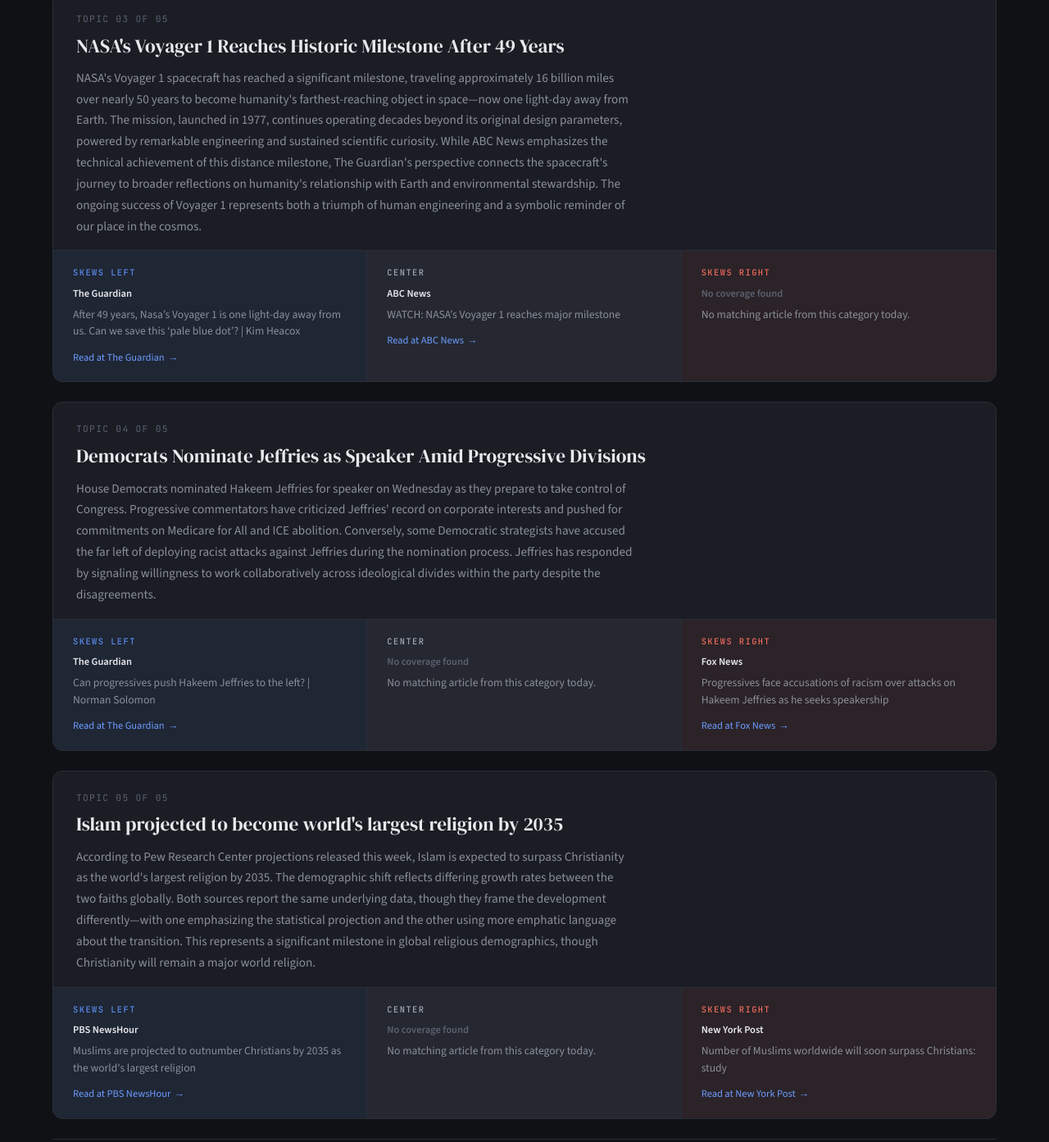
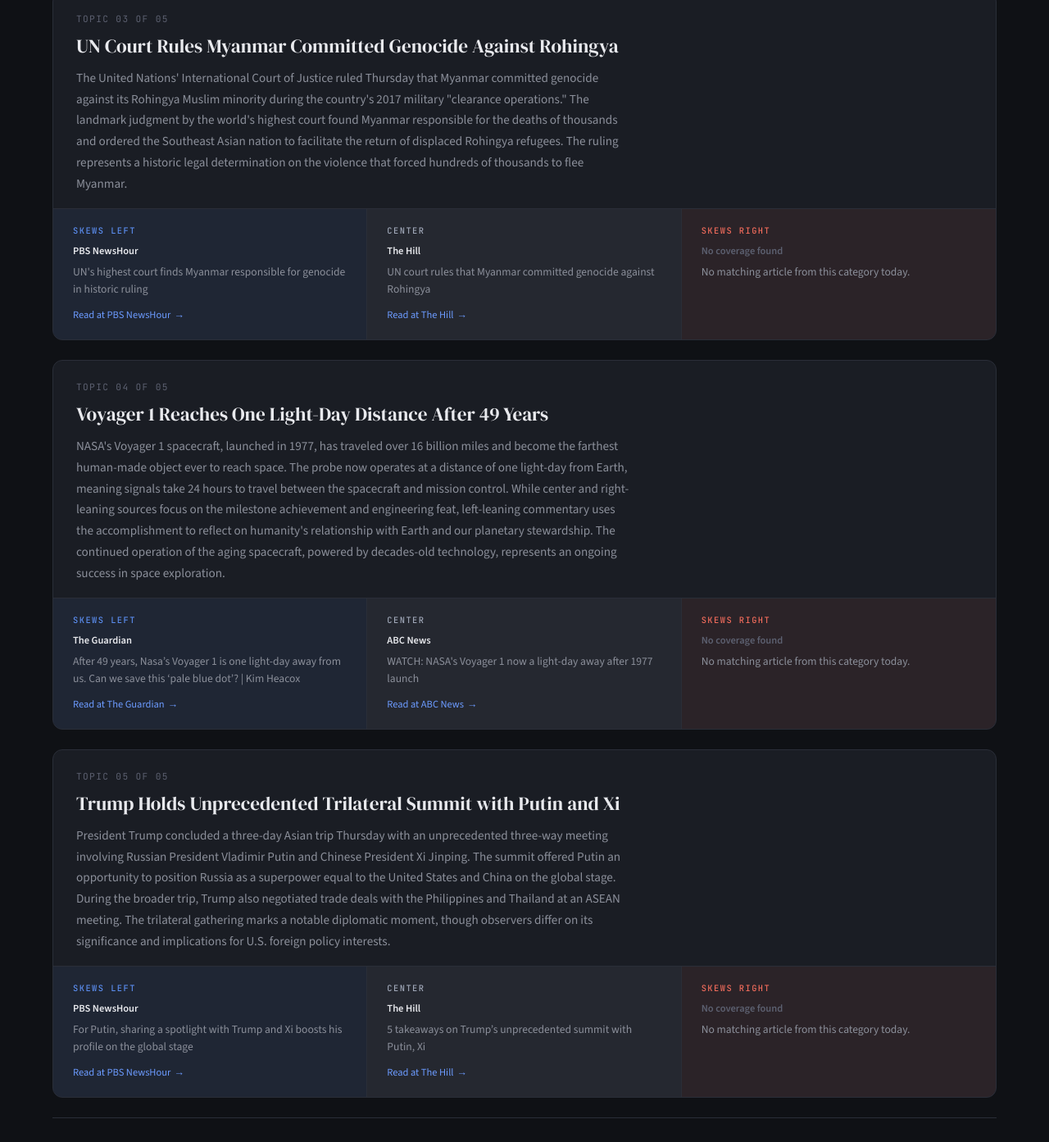
Before and after one commit to chemnteach/Daily-Lens, a plain HTML site: page docs/index.html in a window 1280 px wide. Shown: the part 1308-2701 px from the top of the page at 82% size. Drawn offline with nearby package versions, Linux system fonts and the light colour scheme.

Commit message:
📰 Daily digest for 2026-11-19

```diff
--- a/docs/index.html
+++ b/docs/index.html
@@ -120,7 +120,7 @@
   <header>
     <div class="header-top">
       <div class="masthead">The Daily <span>Lens</span></div>
-      <div class="date-badge">Wednesday, November 18, 2026</div>
+      <div class="date-badge">Thursday, November 19, 2026</div>
     </div>
   </header>
 
@@ -149,32 +149,30 @@
   <div class="topic-card">
     <div class="topic-header">
       <div class="topic-number">Topic 01 of 05</div>
-      <div class="topic-title">Grand Theft Auto VI Launches to Critical Acclaim Amid Cultural Impact</div>
-      <div class="topic-narrative">Grand Theft Auto VI has arrived after a 13-year wait, earning widespread critical praise for its mature storytelling, satirical violence, and ambitious narrative scope. The game represents a creative milestone for the record-breaking franchise, blending contemplative storytelling with its signature gonzo crime thriller elements. While entertainment outlets celebrate the title as a masterpiece, some sports commentators have noted curious correlations between major game releases and performance issues for teams like San Diego State University, which faces its own challenges during the release period.</div>
+      <div class="topic-title">Senate blocks Democratic push to halt Iran war</div>
+      <div class="topic-narrative">The Senate rejected a Democratic-backed war powers resolution Thursday that would have required President Trump to end military operations in Iran, failing 48-51 with Republican opposition. Three Republican senators voted with Democrats, but fell short of the 51 votes needed to pass. Left-leaning outlets emphasize the conflict&#x27;s role in Republican midterm losses, while conservative sources note the bipartisan opposition failed and suggest further legislative battles may occur. The vote reflects ongoing partisan disagreement over executive war powers and U.S. military engagement in Iran.</div>
     </div>
     <div class="perspectives">
 
       <div class="perspective left">
         <div class="perspective-label">Skews Left</div>
-        <div class="perspective-source">NPR</div>
-        <div class="perspective-headline">Grand Theft Auto VI is a grounded love story, a gonzo crime thriller and a gaming triumph</div>
-        <a class="perspective-link" href="https://www.npr.org/2026/11/18/nx-s1-6040326/grand-theft-auto-6-review-vice-city-masterpiece"
-           target="_blank" rel="noopener">Read at NPR</a>
+        <div class="perspective-source">The Guardian</div>
+        <div class="perspective-headline">Senate Republicans rejects war powers bill to halt fighting in Iran</div>
+        <a class="perspective-link" href="https://www.theguardian.com/us-news/2026/nov/19/senate-iran-war-powers-resolution-rejected"
+           target="_blank" rel="noopener">Read at The Guardian</a>
       </div>
       <div class="perspective center">
         <div class="perspective-label">Center</div>
-        <div class="perspective-source" style="color:var(--text-dim)">
-          No coverage found
-        </div>
-        <div class="perspective-headline">
-          No matching article from this category today.
-        </div>
+        <div class="perspective-source">The Hill</div>
+        <div class="perspective-headline">Live updates: Trump, Xi, Putin issue peace declaration; Democrats’ Iran war powers resolution fails again</div>
+        <a class="perspective-link" href="https://thehill.com/homenews/administration/6229360-live-updates-trump-xi-putin-china-summit-crypto-alaska-tech-outages/"
+           target="_blank" rel="noopener">Read at The Hill</a>
       </div>
       <div class="perspective right">
         <div class="perspective-label">Skews Right</div>
         <div class="perspective-source">Fox News</div>
-        <div class="perspective-headline">SDSU appears to have some serious problems any time a &#x27;Grand Theft Auto&#x27; game rolls out</div>
-        <a class="perspective-link" href="https://www.foxnews.com/outkick-sports/sdsu-appears-serious-problems-grand-theft-auto-game-rolls-out"
+        <div class="perspective-headline">Dems, GOP rebels fail to rein in Trump&#x27;s Iran war in Senate, but bigger battle looms</div>
+        <a class="perspective-link" href="https://www.foxnews.com/politics/dems-gop-rebels-fail-rein-trumps-iran-war-senate-bigger-battle-looms"
            target="_blank" rel="noopener">Read at Fox News</a>
       </div>
     </div>
@@ -182,16 +180,16 @@
   <div class="topic-card">
     <div class="topic-header">
       <div class="topic-number">Topic 02 of 05</div>
-      <div class="topic-title">Democrats Nominate Hakeem Jeffries as First Black House Speaker</div>
-      <div class="topic-narrative">House Democrats have nominated Hakeem Jeffries to serve as speaker of the House when the new Congress convenes, making him the first Black speaker in U.S. history. The nomination represents a significant milestone for Democratic leadership and positions Jeffries as a prominent opposition figure during the final two years of the presidential term. While the nomination received strong support from the Democratic caucus, some progressive members have raised concerns about his leadership direction. The historic nature of Jeffries&#x27; nomination is emphasized across coverage, though sources note varying perspectives on his policy positions and priorities for the party.</div>
+      <div class="topic-title">Democrats Nominate Hakeem Jeffries as Next House Speaker</div>
+      <div class="topic-narrative">House Democrats have nominated Hakeem Jeffries to serve as the next Speaker of the House, positioning him to become the first Black lawmaker to hold the position. The nomination marks a historic moment for the chamber as Democrats prepare to assume control. While centrist outlets emphasize the historic nature of the selection, progressive commentators highlight concerns about Jeffries&#x27; past positions on corporate interests and advocate for pushing him leftward on issues like Medicare for All and immigration enforcement policies. The nomination reflects broader dynamics within the Democratic caucus regarding leadership direction.</div>
     </div>
     <div class="perspectives">
 
       <div class="perspective left">
         <div class="perspective-label">Skews Left</div>
         <div class="perspective-source">The Guardian</div>
-        <div class="perspective-headline">Democrats nominate Hakeem Jeffries as first Black House speaker despite progressives’ concerns</div>
-        <a class="perspective-link" href="https://www.theguardian.com/us-news/2026/nov/18/hakeem-jeffries-house-speaker-nomination"
+        <div class="perspective-headline">Can progressives push Hakeem Jeffries to the left? | Norman Solomon</div>
+        <a class="perspective-link" href="https://www.theguardian.com/commentisfree/2026/nov/18/hakeem-jeffries-house-speaker-progressives"
            target="_blank" rel="noopener">Read at The Guardian</a>
       </div>
       <div class="perspective center">
@@ -215,8 +213,41 @@
   <div class="topic-card">
     <div class="topic-header">
       <div class="topic-number">Topic 03 of 05</div>
-      <div class="topic-title">NASA&#x27;s Voyager 1 Reaches Historic Milestone After 49 Years</div>
-      <div class="topic-narrative">NASA&#x27;s Voyager 1 spacecraft has reached a significant milestone, traveling approximately 16 billion miles over nearly 50 years to become humanity&#x27;s farthest-reaching object in space—now one light-day away from Earth. The mission, launched in 1977, continues operating decades beyond its original design parameters, powered by remarkable engineering and sustained scientific curiosity. While ABC News emphasizes the technical achievement of this distance milestone, The Guardian&#x27;s perspective connects the spacecraft&#x27;s journey to broader reflections on humanity&#x27;s relationship with Earth and environmental stewardship. The ongoing success of Voyager 1 represents both a triumph of human engineering and a symbolic reminder of our place in the cosmos.</div>
+      <div class="topic-title">UN Court Rules Myanmar Committed Genocide Against Rohingya</div>
+      <div class="topic-narrative">The United Nations&#x27; International Court of Justice ruled Thursday that Myanmar committed genocide against its Rohingya Muslim minority during the country&#x27;s 2017 military &quot;clearance operations.&quot; The landmark judgment by the world&#x27;s highest court found Myanmar responsible for the deaths of thousands and ordered the Southeast Asian nation to facilitate the return of displaced Rohingya refugees. The ruling represents a historic legal determination on the violence that forced hundreds of thousands to flee Myanmar.</div>
+    </div>
+    <div class="perspectives">
+
+      <div class="perspective left">
+        <div class="perspective-label">Skews Left</div>
+        <div class="perspective-source">PBS NewsHour</div>
+        <div class="perspective-headline">UN&#x27;s highest court finds Myanmar responsible for genocide in historic ruling</div>
+        <a class="perspective-link" href="https://www.pbs.org/newshour/world/uns-highest-court-finds-myanmar-responsible-for-genocide-in-historic-ruling"
+           target="_blank" rel="noopener">Read at PBS NewsHour</a>
+      </div>
+      <div class="perspective center">
+        <div class="perspective-label">Center</div>
+        <div class="perspective-source">The Hill</div>
+        <div class="perspective-headline">UN court rules that Myanmar committed genocide against Rohingya</div>
+        <a class="perspective-link" href="https://thehill.com/policy/international/6230965-un-international-court-of-justice-myanmar-genocide-ruling-rohingya-muslims/"
+           target="_blank" rel="noopener">Read at The Hill</a>
+      </div>
+      <div class="perspective right">
+        <div class="perspective-label">Skews Right</div>
+        <div class="perspective-source" style="color:var(--text-dim)">
+          No coverage found
+        </div>
+        <div class="perspective-headline">
+          No matching article from this category today.
+        </div>
+      </div>
+    </div>
+  </div>
+  <div class="topic-card">
+    <div class="topic-header">
+      <div class="topic-number">Topic 04 of 05</div>
+      <div class="topic-title">Voyager 1 Reaches One Light-Day Distance After 49 Years</div>
+      <div class="topic-narrative">NASA&#x27;s Voyager 1 spacecraft, launched in 1977, has traveled over 16 billion miles and become the farthest human-made object ever to reach space. The probe now operates at a distance of one light-day from Earth, meaning signals take 24 hours to travel between the spacecraft and mission control. While center and right-leaning sources focus on the milestone achievement and engineering feat, left-leaning commentary uses the accomplishment to reflect on humanity&#x27;s relationship with Earth and our planetary stewardship. The continued operation of the aging spacecraft, powered by decades-old technology, represents an ongoing success in space exploration.</div>
     </div>
     <div class="perspectives">
 
@@ -230,8 +261,8 @@
       <div class="perspective center">
         <div class="perspective-label">Center</div>
         <div class="perspective-source">ABC News</div>
-        <div class="perspective-headline">WATCH:  NASA’s Voyager 1 reaches major milestone</div>
-        <a class="perspective-link" href="https://abcnews.com/video/138243631/"
+        <div class="perspective-headline">WATCH:  NASA&#x27;s Voyager 1 now a light-day away after 1977 launch</div>
+        <a class="perspective-link" href="https://abcnews.com/video/138265738/"
            target="_blank" rel="noopener">Read at ABC News</a>
       </div>
       <div class="perspective right">
@@ -247,67 +278,34 @@
   </div>
   <div class="topic-card">
     <div class="topic-header">
-      <div class="topic-number">Topic 04 of 05</div>
-      <div class="topic-title">Democrats Nominate Jeffries as Speaker Amid Progressive Divisions</div>
-      <div class="topic-narrative">House Democrats nominated Hakeem Jeffries for speaker on Wednesday as they prepare to take control of Congress. Progressive commentators have criticized Jeffries&#x27; record on corporate interests and pushed for commitments on Medicare for All and ICE abolition. Conversely, some Democratic strategists have accused the far left of deploying racist attacks against Jeffries during the nomination process. Jeffries has responded by signaling willingness to work collaboratively across ideological divides within the party despite the disagreements.</div>
+      <div class="topic-number">Topic 05 of 05</div>
+      <div class="topic-title">Trump Holds Unprecedented Trilateral Summit with Putin and Xi</div>
+      <div class="topic-narrative">President Trump concluded a three-day Asian trip Thursday with an unprecedented three-way meeting involving Russian President Vladimir Putin and Chinese President Xi Jinping. The summit offered Putin an opportunity to position Russia as a superpower equal to the United States and China on the global stage. During the broader trip, Trump also negotiated trade deals with the Philippines and Thailand at an ASEAN meeting. The trilateral gathering marks a notable diplomatic moment, though observers differ on its significance and implications for U.S. foreign policy interests.</div>
     </div>
     <div class="perspectives">
 
       <div class="perspective left">
         <div class="perspective-label">Skews Left</div>
-        <div class="perspective-source">The Guardian</div>
-        <div class="perspective-headline">Can progressives push Hakeem Jeffries to the left? | Norman Solomon</div>
-        <a class="perspective-link" href="https://www.theguardian.com/commentisfree/2026/nov/18/hakeem-jeffries-house-speaker-progressives"
-           target="_blank" rel="noopener">Read at The Guardian</a>
+        <div class="perspective-source">PBS NewsHour</div>
+        <div class="perspective-headline">For Putin, sharing a spotlight with Trump and Xi boosts his profile on the global stage</div>
+        <a class="perspective-link" href="https://www.pbs.org/newshour/world/for-putin-sharing-a-spotlight-with-trump-and-xi-boosts-his-profile-on-the-global-stage"
+           target="_blank" rel="noopener">Read at PBS NewsHour</a>
       </div>
       <div class="perspective center">
         <div class="perspective-label">Center</div>
+        <div class="perspective-source">The Hill</div>
+        <div class="perspective-headline">5 takeaways on Trump’s unprecedented summit with Putin, Xi</div>
+        <a class="perspective-link" href="https://thehill.com/homenews/administration/6231008-trump-xi-putin-summit-takeaways/"
+           target="_blank" rel="noopener">Read at The Hill</a>
+      </div>
+      <div class="perspective right">
+        <div class="perspective-label">Skews Right</div>
         <div class="perspective-source" style="color:var(--text-dim)">
           No coverage found
         </div>
         <div class="perspective-headline">
           No matching article from this category today.
         </div>
-      </div>
-      <div class="perspective right">
-        <div class="perspective-label">Skews Right</div>
-        <div class="perspective-source">Fox News</div>
-        <div class="perspective-headline">Progressives face accusations of racism over attacks on Hakeem Jeffries as he seeks speakership</div>
-        <a class="perspective-link" href="https://www.foxnews.com/media/progressives-face-accusations-racism-attacks-hakeem-jeffries-seeks-speakership"
-           target="_blank" rel="noopener">Read at Fox News</a>
-      </div>
-    </div>
-  </div>
-  <div class="topic-card">
-    <div class="topic-header">
-      <div class="topic-number">Topic 05 of 05</div>
-      <div class="topic-title">Islam projected to become world&#x27;s largest religion by 2035</div>
-      <div class="topic-narrative">According to Pew Research Center projections released this week, Islam is expected to surpass Christianity as the world&#x27;s largest religion by 2035. The demographic shift reflects differing growth rates between the two faiths globally. Both sources report the same underlying data, though they frame the development differently—with one emphasizing the statistical projection and the other using more emphatic language about the transition. This represents a significant milestone in global religious demographics, though Christianity will remain a major world religion.</div>
-    </div>
-    <div class="perspectives">
-
-      <div class="perspective left">
-        <div class="perspective-label">Skews Left</div>
-        <div class="perspective-source">PBS NewsHour</div>
-        <div class="perspective-headline">Muslims are projected to outnumber Christians by 2035 as the world&#x27;s largest religion</div>
-        <a class="perspective-link" href="https://www.pbs.org/newshour/world/muslims-are-projected-to-outnumber-christians-by-2035-as-the-worlds-largest-religion"
-           target="_blank" rel="noopener">Read at PBS NewsHour</a>
-      </div>
-      <div class="perspective center">
-        <div class="perspective-label">Center</div>
-        <div class="perspective-source" style="color:var(--text-dim)">
-          No coverage found
-        </div>
-        <div class="perspective-headline">
-          No matching article from this category today.
-        </div>
-      </div>
-      <div class="perspective right">
-        <div class="perspective-label">Skews Right</div>
-        <div class="perspective-source">New York Post</div>
-        <div class="perspective-headline">Number of Muslims worldwide will soon surpass Christians: study</div>
-        <a class="perspective-link" href="https://nypost.com/2026/11/18/us-news/number-of-muslims-worldwide-will-soon-surpass-christians-study/"
-           target="_blank" rel="noopener">Read at New York Post</a>
       </div>
     </div>
   </div>
```
